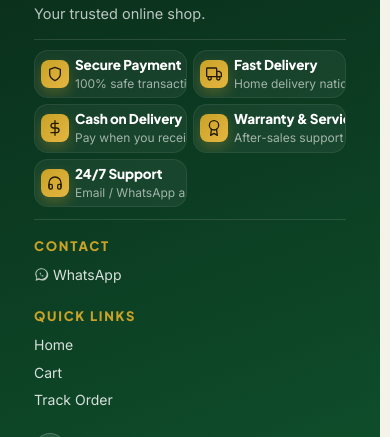
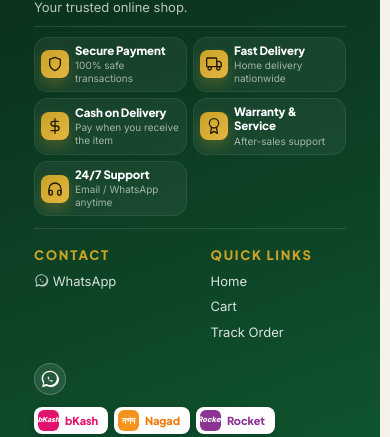
Before and after one commit to ruttom61-design/Dear-It-Bd, a website: page customer.html in a window 390 px wide. Shown: the part 1328-1765 px from the top of the page. Drawn offline with nearby package versions, Linux system fonts and the light colour scheme; no server answers; a web font is replaced by a local one.

Commit message:
Update luxury.css

```diff
--- a/css/customer/luxury.css
+++ b/css/customer/luxury.css
@@ -515,8 +515,8 @@ footer{
 }
 .footer-features .feat-ic .ic{width:22px;height:22px;fill:none!important;stroke:currentColor!important;stroke-width:2!important;stroke-linecap:round!important;stroke-linejoin:round!important}
 .footer-features .feat-tx{display:flex;flex-direction:column;gap:2px;min-width:0}
-.footer-features .feat-tx b{color:#fff!important;font-family:'Plus Jakarta Sans','Anek Bangla',sans-serif!important;font-size:13.5px!important;font-weight:800!important;letter-spacing:-.01em!important;white-space:nowrap!important}
-.footer-features .feat-tx small{color:rgba(255,255,255,.6)!important;font-size:12px!important;white-space:nowrap!important;overflow:hidden;text-overflow:ellipsis}
+.footer-features .feat-tx b{color:#fff!important;font-family:'Plus Jakarta Sans','Anek Bangla',sans-serif!important;font-size:13.5px!important;font-weight:800!important;letter-spacing:-.01em!important;white-space:normal!important;overflow-wrap:anywhere;min-width:0}
+.footer-features .feat-tx small{color:rgba(255,255,255,.6)!important;font-size:12px!important;white-space:normal!important;overflow-wrap:anywhere;min-width:0}
 .footer-pays{display:flex;gap:9px;flex-wrap:wrap;margin-bottom:18px}
 .footer-pays .pay{
   display:inline-flex;align-items:center;gap:8px;
@@ -566,14 +566,15 @@ footer{
 .footer-grid{display:grid;grid-template-columns:1.2fr 1fr;gap:22px;margin-bottom:24px}
 .footer-grid .footer-col ul li{color:rgba(255,255,255,.72)!important;font-size:14px!important}
 @media(max-width:900px){
-  .footer-features{grid-template-columns:repeat(2,1fr)}
-  .footer-features .feat-tx b,.footer-features .feat-tx small{white-space:normal}
+  .footer-features{grid-template-columns:repeat(2,minmax(0,1fr))}
+  .footer-features .feat-tx b,.footer-features .feat-tx small{white-space:normal!important;overflow-wrap:anywhere}
+  .footer-features .feat,.footer-features .feat-tx{min-width:0}
 }
 @media(max-width:560px){
-  .footer-features{grid-template-columns:1fr 1fr;gap:8px;padding:14px 0 16px}
-  .footer-features .feat{padding:8px 10px;gap:9px}
-  .footer-features .feat-ic{width:38px;height:38px;border-radius:11px}
-  .footer-grid{grid-template-columns:1fr;gap:18px}
+  .footer-features{gap:7px;padding:11px 0 13px}
+  .footer-features .feat{padding:7px 7px;gap:7px;min-width:0;overflow:hidden}
+  .footer-features .feat-ic{width:30px;height:30px;border-radius:9px}
+  .footer-grid{gap:14px}
 }
 
 /* ---------- Banner, toast, fab ---------- */
@@ -589,9 +590,30 @@ footer{
   .section-head h2{font-size:18px!important}
   .product-body h3{font-size:13.5px!important}
   .price-new{font-size:15.5px!important}
-  .footer-inner{padding:36px 16px 24px}
-  .footer-brand{font-size:22px!important}
+  .footer-inner{padding:22px 14px 18px}
+  .footer-brand{font-size:20px!important;margin-bottom:4px!important}
+  .footer-tagline{font-size:13px!important;margin-bottom:8px!important}
+  .footer-features{gap:7px;margin:4px 0 16px;padding:11px 0 13px;grid-template-columns:repeat(2,minmax(0,1fr))}
+  .footer-features .feat{padding:7px 7px;gap:7px;min-width:0;overflow:hidden;align-items:center}
+  .footer-features .feat-ic{width:30px;height:30px;border-radius:9px;flex-shrink:0}
+  .footer-features .feat-ic .ic{width:16px;height:16px}
+  .footer-features .feat-tx{min-width:0;gap:1px}
+  .footer-features .feat-tx b{font-size:11.5px!important;white-space:normal!important;line-height:1.25;overflow-wrap:anywhere}
+  .footer-features .feat-tx small{font-size:10px!important;white-space:normal!important;overflow:visible;text-overflow:clip;overflow-wrap:anywhere;line-height:1.3}
+  .footer-pays{gap:6px;margin-bottom:12px}
+  .footer-pays .pay{height:27px;padding:2px 9px 2px 3px;gap:6px;border-radius:8px}
+  .footer-pays .pay-ic{width:21px;height:21px;border-radius:6px}
+  .footer-pays .pay em{font-size:11px!important}
+  .footer-grid{gap:14px;margin-bottom:16px}
+  .footer-grid .footer-col ul li{font-size:13px!important;margin-bottom:5px!important}
+  .footer-grid .footer-col h4{margin-bottom:6px!important}
+  .footer-socials{gap:8px!important;margin-bottom:12px!important}
+  .footer-socials a{width:32px;height:32px!important}
+  .footer-bottom{font-size:11.5px!important;padding-top:12px!important;margin-top:14px!important}
   body{font-size:14.5px}
+}
+@media(max-width:360px){
+  .footer-grid{grid-template-columns:1fr}
 }
 
 /* ---------- Product popup: balanced order, qty above buttons, share below title, 1:1 image ---------- */
```
